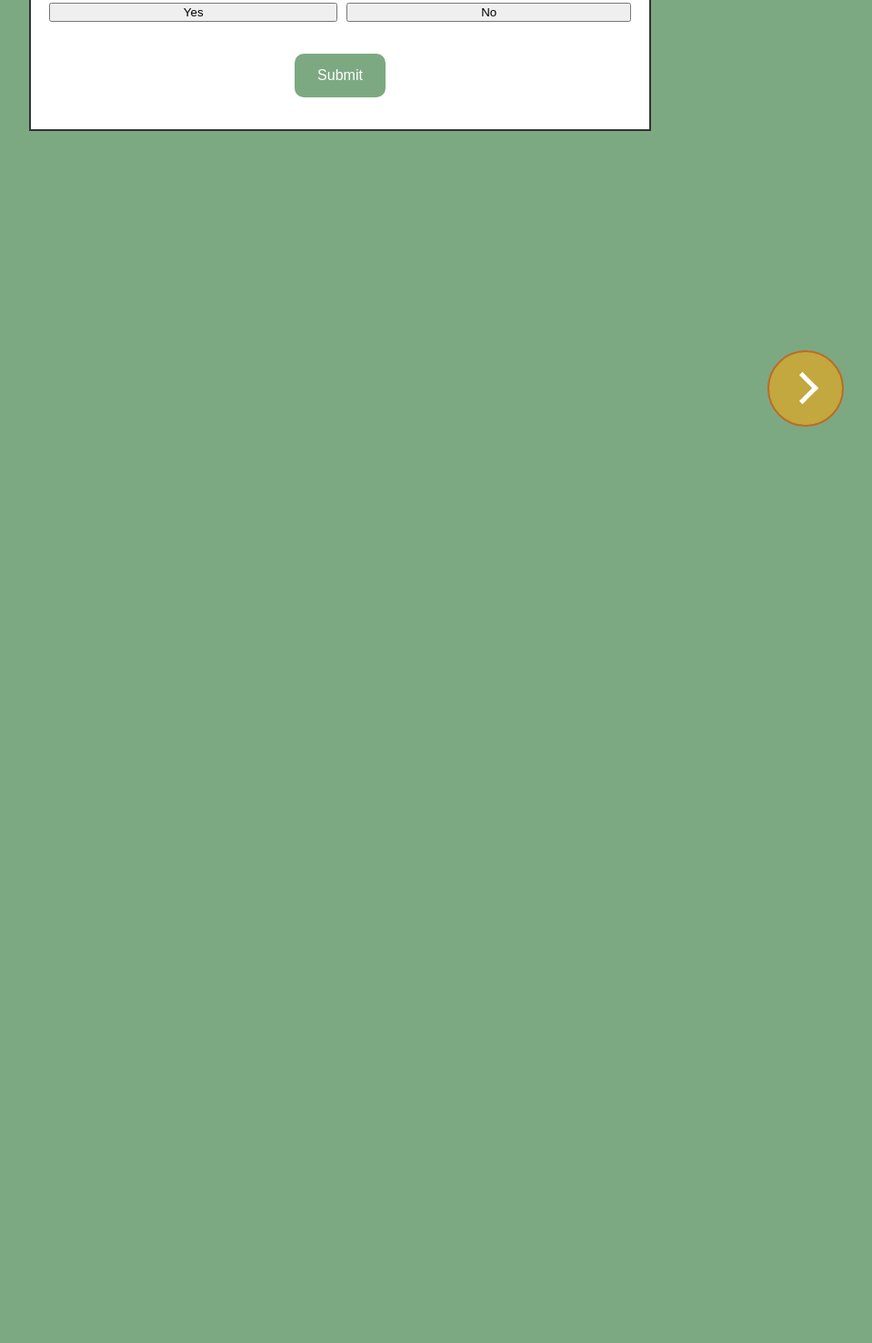
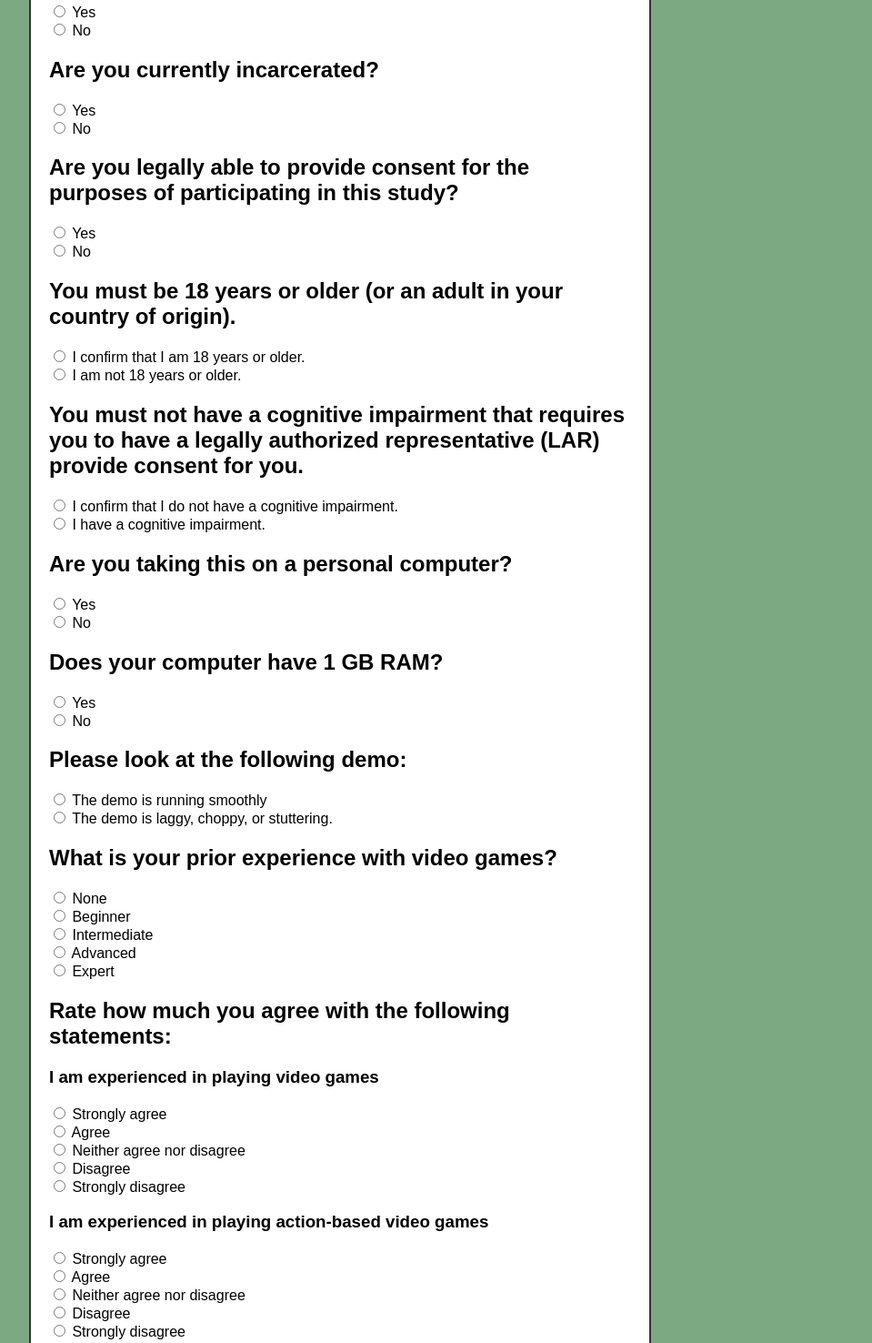
Before and after one commit to L00tkek/play-conditioning-website, a plain HTML site: page pre-survey.html in a window 1280 px wide. Shown: the part 314-1790 px from the top of the page at 91% size, without its empty margins (266-1225 px from the left). Before the commit the page ends 800 px from the top, so only its background shows below. Drawn offline with Linux system fonts and the light colour scheme.

Commit message:
Fix intake survey

```diff
--- a/pre-survey.html
+++ b/pre-survey.html
@@ -1,11 +1,13 @@
 <!DOCTYPE html>
 <html lang="en">
+
 <head>
   <meta charset="UTF-8">
   <meta name="viewport" content="width=device-width, initial-scale=1.0">
-    <title>Play Conditioning</title>
+  <title>Questionnaire</title>
   <link rel="stylesheet" href="index.css">
 </head>
+
 <body>
   <header>
     <h1>Play Conditioning</h1>
@@ -20,15 +22,15 @@
   <main>
     <div class="content">
       <h1>Intake Questionnaire</h1>
-        <form id="post-survey">
+      <form id="pre-survey">
         <div class="question" id="question"></div>
         <div class="button-container">
             <button type="submit" class="submit-btn" id="submit-btn">Submit</button>
         </div>
     </form>
     </div>
-      <a href="./game.html" id="bottom-nav"></a>
   </main>
   <script src="pre-survey.js"></script>
 </body>
+
 </html>
--- a/pre-survey.js
+++ b/pre-survey.js
@@ -70,56 +70,62 @@ const questions = [
 ];
 
 const questionDiv = document.getElementById('question');
-let currentQuestionIndex = 0;
 const userAnswers = {};
 
-// Function to display current question
-function displayQuestion() {
-  const currentQuestion = questions[currentQuestionIndex];
-  questionDiv.innerHTML = `
-      <h2>${currentQuestion.question}</h2>
-      <div id="choices"></div>
+function displayQuestions() {
+  questions.forEach((question, questionIndex) => {
+    const questionContainer = document.createElement('div');
+    questionContainer.classList.add('question-container');
+    questionContainer.innerHTML = `
+      <h2>${question.question}</h2>
+      <div id="choices-${questionIndex}"></div>
     `;
-  const choicesDiv = document.getElementById('choices');
+    questionDiv.appendChild(questionContainer);
 
-  // Check if the current question has subquestions
-  if (currentQuestion.subquestions) {
-      // Loop through each subquestion
-      currentQuestion.subquestions.forEach(subquestion => {
-          const subquestionDiv = document.createElement('div');
-          subquestionDiv.innerHTML = `
+    const choicesDiv = document.getElementById(`choices-${questionIndex}`);
+
+    if (question.subquestions) {
+      question.subquestions.forEach((subquestion, subIndex) => {
+        const subquestionContainer = document.createElement('div');
+        subquestionContainer.classList.add('subquestion-container');
+        subquestionContainer.innerHTML = `
           <h3>${subquestion.question}</h3>
-              <div id="subquestion-choices-${subquestion.question.replace(/\s/g, '-')}"></div>
+          <div id="subquestion-choices-${questionIndex}-${subIndex}"></div>
         `;
-          choicesDiv.appendChild(subquestionDiv);
+        choicesDiv.appendChild(subquestionContainer);
 
-          const subquestionChoicesDiv = document.getElementById(`subquestion-choices-${subquestion.question.replace(/\s/g, '-')}`);
+        const subquestionChoicesDiv = document.getElementById(`subquestion-choices-${questionIndex}-${subIndex}`);
         subquestion.options.forEach(option => {
-              const optionBtn = document.createElement('button');
-              optionBtn.textContent = option;
-              optionBtn.classList.add('btn');
-              optionBtn.addEventListener('click', () => selectChoice(subquestion.question, option));
-              subquestionChoicesDiv.appendChild(optionBtn);
+          const optionLabel = document.createElement('label');
+          optionLabel.innerHTML = `
+            <input type="radio" name="${subquestion.question}" value="${option}">
+            ${option}
+          `;
+          subquestionChoicesDiv.appendChild(optionLabel);
+          subquestionChoicesDiv.appendChild(document.createElement('br'));
         });
       });
     } else {
-      // If there are no subquestions, handle the choices
-      currentQuestion.choices.forEach(choice => {
-          const choiceBtn = document.createElement('button');
-          choiceBtn.textContent = choice;
-          choiceBtn.classList.add('btn');
-          choiceBtn.addEventListener('click', () => selectChoice(currentQuestion.question, choice));
-          choicesDiv.appendChild(choiceBtn);
+      question.choices.forEach(choice => {
+        const optionLabel = document.createElement('label');
+        optionLabel.innerHTML = `
+          <input type="radio" name="${question.question}" value="${choice}">
+          ${choice}
+        `;
+        choicesDiv.appendChild(optionLabel);
+        choicesDiv.appendChild(document.createElement('br'));
       });
     }
+  });
 }
 
-// Function to handle user choice selection
-function selectChoice(question, choice) {
-  // Save the user's answer
-  userAnswers[question] = choice;
+function collectAnswers(event) {
+  event.preventDefault();
+  const inputs = document.querySelectorAll('input[type="radio"]:checked');
+  inputs.forEach(input => {
+    userAnswers[input.name] = input.value;
+  });
 
-  // Check if all required questions have been answered
   const allQuestionsAnswered = questions.every(question => {
     if (question.subquestions) {
       return question.subquestions.every(subquestion => userAnswers[subquestion.question]);
@@ -129,16 +135,15 @@ function selectChoice(question, choice) {
   });
 
   if (allQuestionsAnswered) {
-      // Display a thank you message
     questionDiv.innerHTML = "<h2>Thank you for completing the questionnaire!</h2>";
   } else {
-      // Increment to the next question
-      currentQuestionIndex++;
-      if (currentQuestionIndex < questions.length) {
-          displayQuestion();
-      }
+    alert("Please answer all the questions.");
   }
 }
 
-// Display the first question when the page loads
-window.onload = displayQuestion();
+// Display all questions on page load
+window.onload = displayQuestions;
+
+// Add event listener for form submission
+const form = document.getElementById('pre-survey');
+form.addEventListener('submit', collectAnswers);
```
Lines whose indentation alone changed are shown as unchanged.
